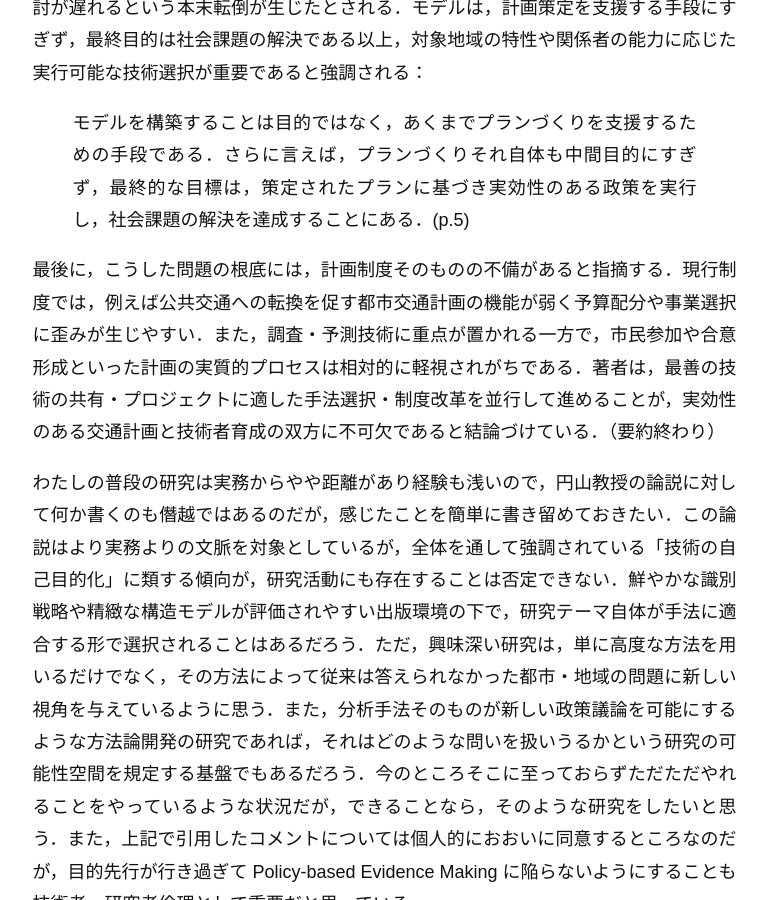
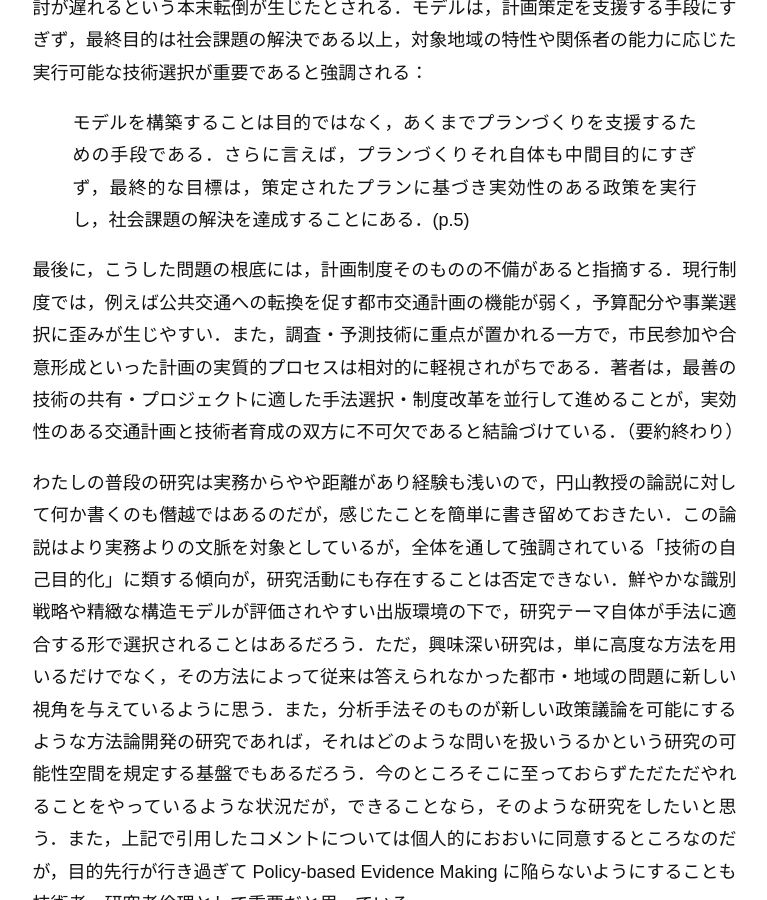
Before and after one commit to mino-osawa/mino-osawa.github.io, a Jekyll site: the page built from _posts/2026-02-13-手段と目的について.markdown, in a window 1280 px wide and 900 px high, scrolled down 727 px. Shown: the whole window, without its empty margins (248-1015 px from the left). Built offline with Jekyll 4.4.1, drawn with Linux system fonts in a browser that asks for light colours; some web fonts are replaced.

Commit message:
minor fix

```diff
--- a/_posts/2026-02-13-手段と目的について.markdown
+++ b/_posts/2026-02-13-手段と目的について.markdown
@@ -11,9 +11,8 @@ misc:
 論文全体としては，交通計画分野における人材育成と技術活用の問題を需要予測技術・新技術導入・計画制度という三つの側面から論じている．まず，理論的には利用者均衡配分などの高度な手法が望ましいとされながら，実務では依然として日単位の分割配分が広く用いられている現状を批判する．その背景には，国のマニュアルへの依存や制度的インセンティブの欠如があり，技術的合理性よりも慣行が優先されている可能性を指摘する．技術者の知識向上だけでは不十分であり，制度や組織が変わらなければ，新しい技術は実務に定着しないという構造的問題が示唆される．
 
 次に，新しい予測技術の導入についても無条件に肯定すべきではないと論じる．ある都市圏の都市交通マスタープランの策定に向けて，アクティビティ・ベースト・モデルが導入された事例では，対象地域の政策課題や実行体制との適合性が十分に検討されないまま高度な手法が採用され，モデル構築に時間と労力が費やされた結果，肝心の政策検討が遅れるという本末転倒が生じたとされる．モデルは，計画策定を支援する手段にすぎず，最終目的は社会課題の解決である以上，対象地域の特性や関係者の能力に応じた実行可能な技術選択が重要であると強調される：
-
 > モデルを構築することは目的ではなく，あくまでプランづくりを支援するための手段である．さらに言えば，プランづくりそれ自体も中間目的にすぎず，最終的な目標は，策定されたプランに基づき実効性のある政策を実行し，社会課題の解決を達成することにある．(p.5)
 
-最後に，こうした問題の根底には，計画制度そのものの不備があると指摘する．現行制度では，例えば公共交通への転換を促す都市交通計画の機能が弱く予算配分や事業選択に歪みが生じやすい．また，調査・予測技術に重点が置かれる一方で，市民参加や合意形成といった計画の実質的プロセスは相対的に軽視されがちである．著者は，最善の技術の共有・プロジェクトに適した手法選択・制度改革を並行して進めることが，実効性のある交通計画と技術者育成の双方に不可欠であると結論づけている．（要約終わり）
+最後に，こうした問題の根底には，計画制度そのものの不備があると指摘する．現行制度では，例えば公共交通への転換を促す都市交通計画の機能が弱く，予算配分や事業選択に歪みが生じやすい．また，調査・予測技術に重点が置かれる一方で，市民参加や合意形成といった計画の実質的プロセスは相対的に軽視されがちである．著者は，最善の技術の共有・プロジェクトに適した手法選択・制度改革を並行して進めることが，実効性のある交通計画と技術者育成の双方に不可欠であると結論づけている．（要約終わり）
 
 わたしの普段の研究は実務からやや距離があり経験も浅いので，円山教授の論説に対して何か書くのも僭越ではあるのだが，感じたことを簡単に書き留めておきたい．この論説はより実務よりの文脈を対象としているが，全体を通して強調されている「技術の自己目的化」に類する傾向が，研究活動にも存在することは否定できない．鮮やかな識別戦略や精緻な構造モデルが評価されやすい出版環境の下で，研究テーマ自体が手法に適合する形で選択されることはあるだろう．ただ，興味深い研究は，単に高度な方法を用いるだけでなく，その方法によって従来は答えられなかった都市・地域の問題に新しい視角を与えているように思う．また，分析手法そのものが新しい政策議論を可能にするような方法論開発の研究であれば，それはどのような問いを扱いうるかという研究の可能性空間を規定する基盤でもあるだろう．今のところそこに至っておらずただただやれることをやっているような状況だが，できることなら，そのような研究をしたいと思う．また，上記で引用したコメントについては個人的におおいに同意するところなのだが，目的先行が行き過ぎて Policy-based Evidence Making に陥らないようにすることも技術者・研究者倫理として重要だと思っている．
```
